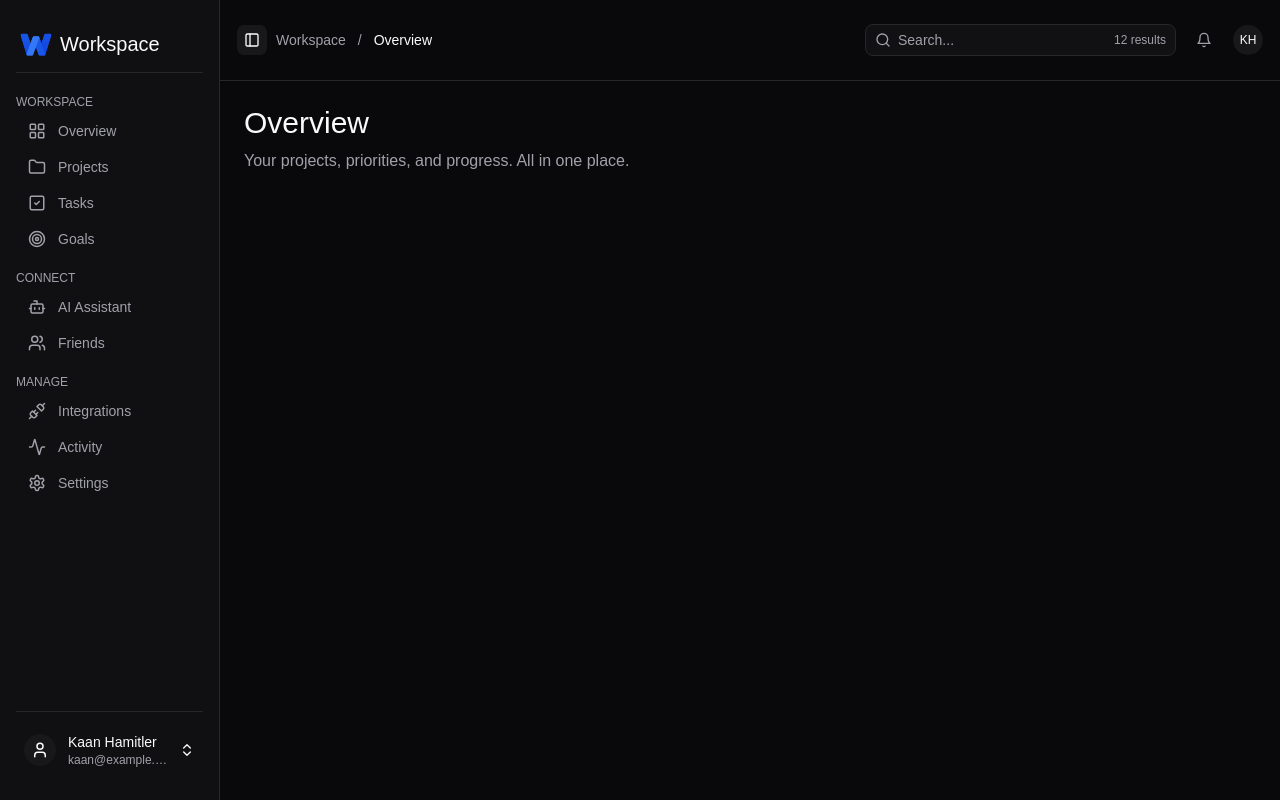
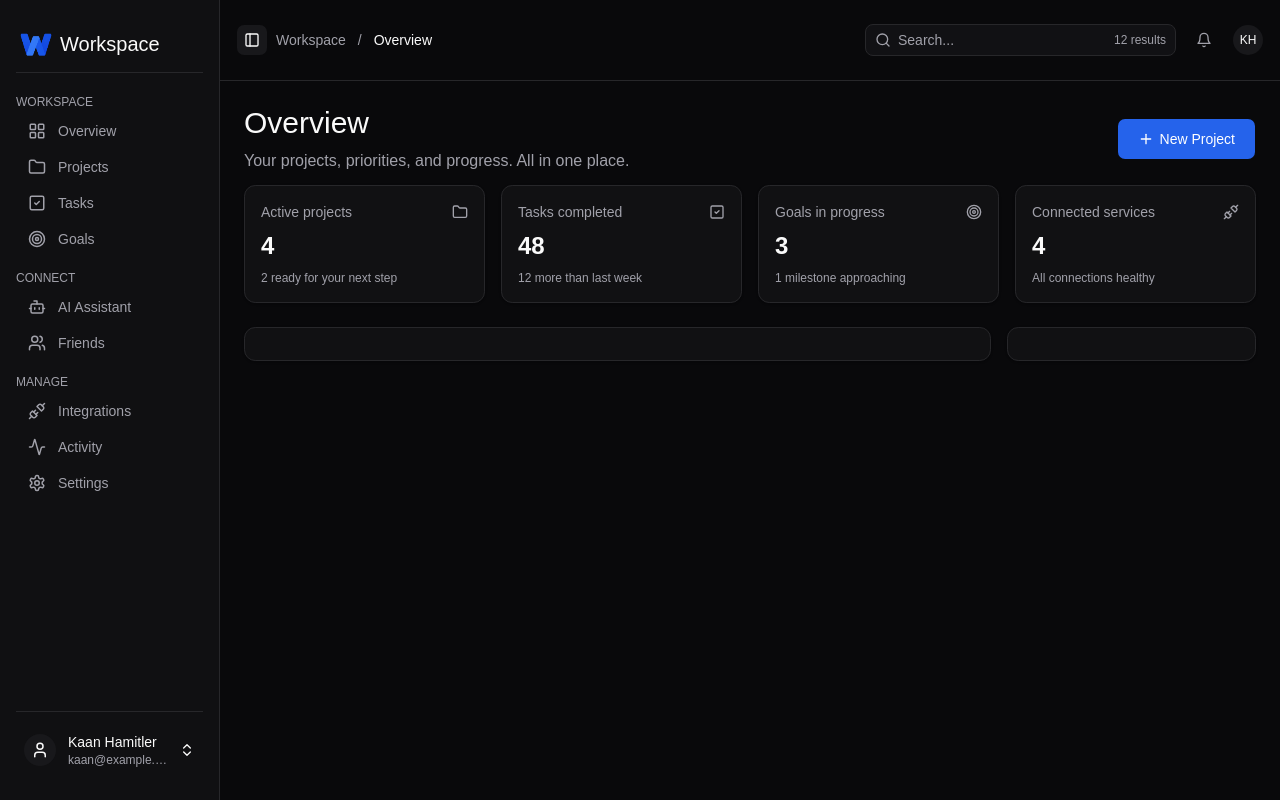
Before and after one commit to Kaan-Developer/workspace-dashboard, a React (Vite) app: page / in a window 1280 px wide. Built offline with nearby package versions, Linux system fonts and the light colour scheme.

Commit message:
A part of the Overview page has been completed.

```diff
--- /dev/null
+++ b/src/components/ui/Card.tsx
@@ -0,0 +1,21 @@
+import type { ReactNode } from "react";
+import { cn } from "@/lib/utils";
+
+type CardType = {
+  id?: string | number;
+  children?: ReactNode;
+  className?: string;
+};
+
+const Card = ({ children, id, className }: CardType) => {
+  return (
+    <div
+      id={id === undefined ? undefined : String(id)}
+      className={cn("flex flex-col gap-2 rounded-xl border border-border bg-card p-4 shadow-sm", className)}
+    >
+      {children}
+    </div>
+  );
+};
+
+export default Card;
--- a/src/data/enSite.ts
+++ b/src/data/enSite.ts
@@ -1,3 +1,5 @@
+import { LuFolder, LuSquareCheck, LuTarget, LuUnplug } from "react-icons/lu";
+
 export const enSite = {
   site: {
     name: "Workspace",
@@ -28,18 +30,29 @@ export const enSite = {
     stats: {
       activeProjects: {
         label: "Active projects",
+        icon: LuFolder,
+        value: 4,
+        detailCount: 2,
         detail: (count: number) => `${count} ready for your next step`,
       },
       tasksCompleted: {
         label: "Tasks completed",
+        icon: LuSquareCheck,
+        value: 48,
+        detailCount: 12,
         detail: (count: number) => `${count} more than last week`,
       },
       goalsInProgress: {
         label: "Goals in progress",
+        icon: LuTarget,
+        value: 3,
+        detailCount: 1,
         detail: (count: number) => `${count} ${count === 1 ? "milestone" : "milestones"} approaching`,
       },
       connectedServices: {
         label: "Connected services",
+        icon: LuUnplug,
+        value: 4,
         detail: "All connections healthy",
       },
     },
--- a/src/data/trSite.ts
+++ b/src/data/trSite.ts
@@ -1,4 +1,5 @@
 import type { SiteContent } from "./enSite";
+import { LuFolder, LuSquareCheck, LuTarget, LuUnplug } from "react-icons/lu";
 
 export const trSite = {
   site: {
@@ -30,18 +31,29 @@ export const trSite = {
     stats: {
       activeProjects: {
         label: "Aktif projeler",
+        icon: LuFolder,
+        value: 4,
+        detailCount: 2,
         detail: (count: number) => `${count} proje sonraki adımın için hazır`,
       },
       tasksCompleted: {
         label: "Tamamlanan görevler",
+        icon: LuSquareCheck,
+        value: 48,
+        detailCount: 12,
         detail: (count: number) => `Geçen haftaya göre ${count} fazla`,
       },
       goalsInProgress: {
         label: "Devam eden hedefler",
+        icon: LuTarget,
+        value: 3,
+        detailCount: 1,
         detail: (count: number) => `${count} kilometre taşı yaklaşıyor`,
       },
       connectedServices: {
         label: "Bağlı hizmetler",
+        icon: LuUnplug,
+        value: 4,
         detail: "Tüm bağlantılar sorunsuz",
       },
     },
--- a/src/pages/Overview.tsx
+++ b/src/pages/Overview.tsx
@@ -1,4 +1,7 @@
 import { enSite } from "@/data/enSite";
+import { Button } from "@/components/ui/button";
+import { LuPlus } from "react-icons/lu";
+import Card from "@/components/ui/Card";
 
 const Overview = () => {
   const overview = enSite.overview;
@@ -6,17 +9,57 @@ const Overview = () => {
   return (
     <section>
       <div>
+        <div className="flex items-center justify-between">
           <div className="flex flex-col gap-2">
             <h1 className="text-lg lg:text-3xl">{overview.title}</h1>
             <p className="text-muted-foreground">{overview.description}</p>
           </div>
+
+          <Button className="p-5" variant="default">
+            <LuPlus size={14} aria-hidden="true" />
+            New Project
+          </Button>
         </div>
 
-            <div key={overview.title} className="grid grid-cols-1 md:grid-cols-2 lg:grid-cols-4 gap-2">
-                {overview.stats.map}
+        <div className="grid grid-cols-1 mt-3 md:grid-cols-2 lg:grid-cols-4 gap-4">
+          {Object.entries(overview.stats).map(([id, stat]) => {
+            const Icon = stat.icon;
+            const detail =
+              "detailCount" in stat
+                ? stat.detail(stat.detailCount)
+                : stat.detail;
+
+            return (
+              <Card
+                key={id}
+                className="flex flex-col gap-2 rounded-xl border border-border bg-card p-4 shadow-sm"
+              >
+                <div className="flex items-center justify-between gap-2">
+                  <span className="text-sm text-muted-foreground">
+                    {stat.label}
+                  </span>
+                  <Icon
+                    aria-hidden="true"
+                    className="size-4 text-muted-foreground"
+                  />
+                </div>
+
+                <span className="text-2xl font-semibold">{stat.value}</span>
+                <span className="text-xs text-muted-foreground">{detail}</span>
+              </Card>
+            );
+          })}
+        </div>
+      </div>
+
+      <div className="grid grid-cols-1 lg:grid-cols-[3fr_1fr] gap-4 mt-6">
+        <Card></Card>
+
+        <Card></Card>
+
       </div>
     </section>
-    )
-}
+  );
+};
 
 export default Overview;
```
Lines whose indentation alone changed are shown as unchanged.
